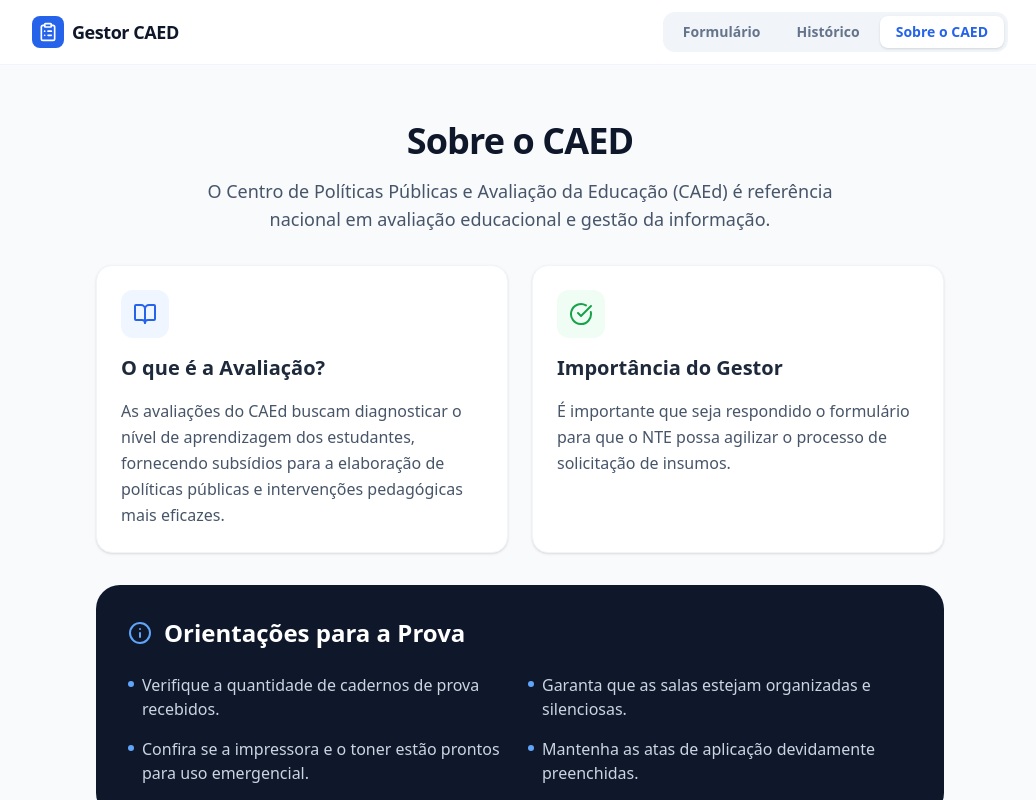
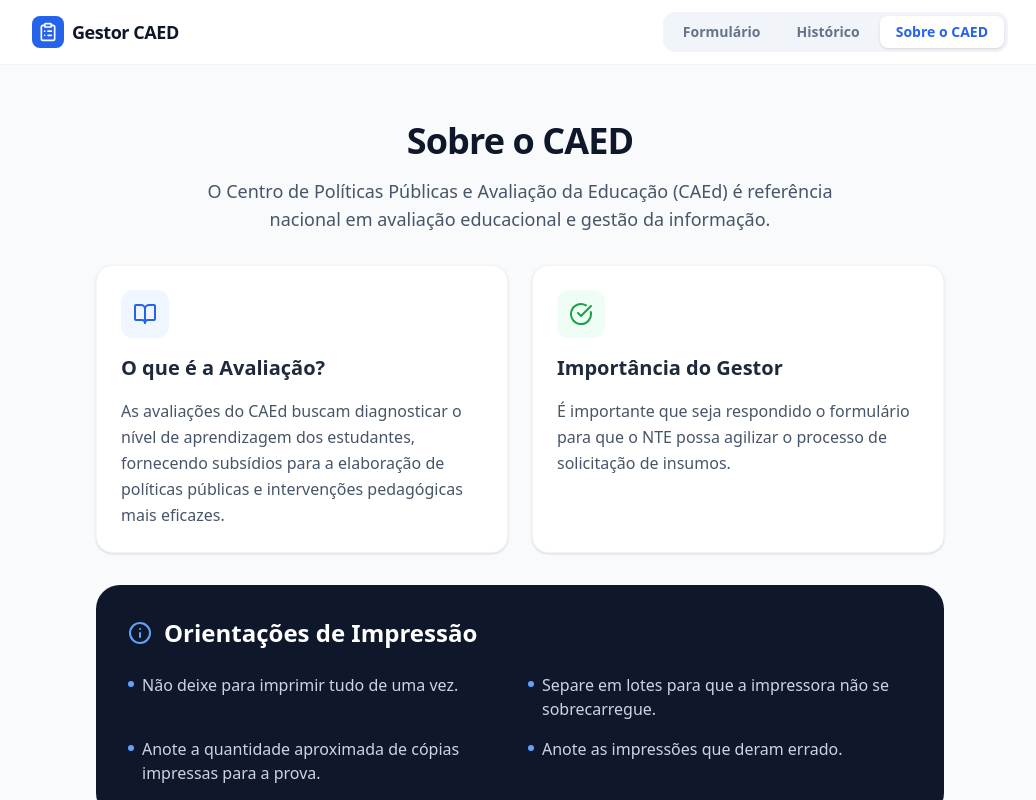
Before and after one commit to streitcleuder-spec/forms, a React (Vite) app: page / in a window 1280 px wide. Both pictures are taken after a click on the button "Sobre o CAED". Shown: the top 800 px of the page, without its empty margins (120-1156 px from the left). Built offline with nearby package versions, Linux system fonts and the light colour scheme; no server answers.

Commit message:
Add files via upload

```diff
--- a/index.html
+++ b/index.html
@@ -3,7 +3,7 @@
   <head>
     <meta charset="UTF-8" />
     <meta name="viewport" content="width=device-width, initial-scale=1.0" />
-    <title>My Google AI Studio App</title>
+    <title>Forms</title>
   </head>
   <body>
     <div id="root"></div>
--- a/package.json
+++ b/package.json
@@ -8,6 +8,7 @@
     "dev:web": "vite --port=3000 --host=0.0.0.0",
     "dev:server": "tsx watch server.ts",
     "build": "vite build",
+    "db:init": "tsx scripts/init-turso.ts",
     "start": "node --loader tsx server.ts",
     "preview": "vite preview",
     "clean": "rm -rf dist",
--- /dev/null
+++ b/scripts/init-turso.ts
@@ -0,0 +1,33 @@
+import dotenv from 'dotenv';
+import { createClient } from '@libsql/client';
+
+dotenv.config({ path: '.env.local' });
+dotenv.config();
+
+const tursoUrl = process.env.TURSO_DATABASE_URL;
+const tursoAuthToken = process.env.TURSO_AUTH_TOKEN;
+
+if (!tursoUrl) {
+  throw new Error('TURSO_DATABASE_URL não definido');
+}
+
+if (tursoUrl.startsWith('libsql:') && !tursoAuthToken) {
+  throw new Error('TURSO_AUTH_TOKEN não definido para URL libsql');
+}
+
+const db = createClient({
+  url: tursoUrl,
+  authToken: tursoAuthToken,
+});
+
+await db.execute(`
+  CREATE TABLE IF NOT EXISTS assessments (
+    id TEXT PRIMARY KEY,
+    school_name TEXT NOT NULL,
+    classes_json TEXT NOT NULL,
+    has_spare_toner INTEGER NOT NULL,
+    is_printer_good INTEGER NOT NULL,
+    toner_level INTEGER NOT NULL,
+    submitted_at TEXT NOT NULL
+  );
+`);
--- a/src/components/CaedInfo.tsx
+++ b/src/components/CaedInfo.tsx
@@ -36,24 +36,24 @@
       <section className="bg-slate-900 text-white p-8 rounded-3xl space-y-6">
         <div className="flex items-center gap-3">
           <Info className="text-blue-400" />
-          <h2 className="text-2xl font-bold">Orientações para a Prova</h2>
+          <h2 className="text-2xl font-bold">Orientações de Impressão</h2>
         </div>
         <ul className="grid md:grid-cols-2 gap-4 text-slate-300">
           <li className="flex items-start gap-2">
             <span className="w-1.5 h-1.5 bg-blue-400 rounded-full mt-2 shrink-0"></span>
-            Verifique a quantidade de cadernos de prova recebidos.
+            Não deixe para imprimir tudo de uma vez.
           </li>
           <li className="flex items-start gap-2">
             <span className="w-1.5 h-1.5 bg-blue-400 rounded-full mt-2 shrink-0"></span>
-            Garanta que as salas estejam organizadas e silenciosas.
+            Separe em lotes para que a impressora não se sobrecarregue.
           </li>
           <li className="flex items-start gap-2">
             <span className="w-1.5 h-1.5 bg-blue-400 rounded-full mt-2 shrink-0"></span>
-            Confira se a impressora e o toner estão prontos para uso emergencial.
+            Anote a quantidade aproximada de cópias impressas para a prova.
           </li>
           <li className="flex items-start gap-2">
             <span className="w-1.5 h-1.5 bg-blue-400 rounded-full mt-2 shrink-0"></span>
-            Mantenha as atas de aplicação devidamente preenchidas.
+            Anote as impressões que deram errado.
           </li>
         </ul>
       </section>
```
Also changed, not shown: 4 other files (tests, documents, lock files or other folders).
